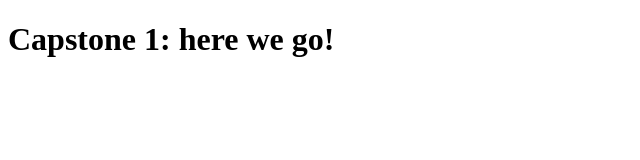
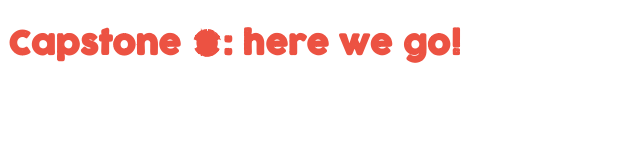
Before and after one commit to Kingjosh007/capstone1-summer-music-camp, a website: page index.html in a window 1280 px wide. Shown: the whole page, without its empty margins (0-640 px from the left). Drawn offline with Linux system fonts and the light colour scheme.

Commit message:
Download fonts + sass structure

```diff
--- /dev/null
+++ b/scss/fonts.scss
@@ -0,0 +1,7 @@
+@font-face {
+    font-family: Cocogoose;
+    src: url('../assets/fonts/cocogoose_letterpress/COCOGOOSELETTERPRESS-TRIAL.ttf');
+}
+
+$font-1: Cocogoose, sans-serif;
+$font-2: Lato, sans-serif;
--- a/scss/home.scss
+++ b/scss/home.scss
@@ -1 +1,9 @@
-@import "reset";
+@import "resets";
+@import "fonts";
+@import "colors";
+@import "layout";
+
+h1 {
+  font-family: $font-1;
+  color: $primary-2;
+}
--- /dev/null
+++ b/scss/layout.scss
@@ -0,0 +1,13 @@
+@mixin flex-row-center($gap) {
+  display: flex;
+  flex-direction: row;
+  justify-content: center;
+  gap: $gap;
+}
+
+@mixin flex-column-center($gap) {
+  display: flex;
+  flex-direction: column;
+  align-items: center;
+  gap: $gap;
+}
```
Also changed, not shown: about.html (+2 -0 lines), assets/fonts/cocogoose_letterpress/COCOGOOSELETTERPRESS-TRIAL.ttf (added), css/home.css, scss/colors.scss (line endings or trailing spaces), scss/resets.scss (line endings or trailing spaces), 1 other file.
